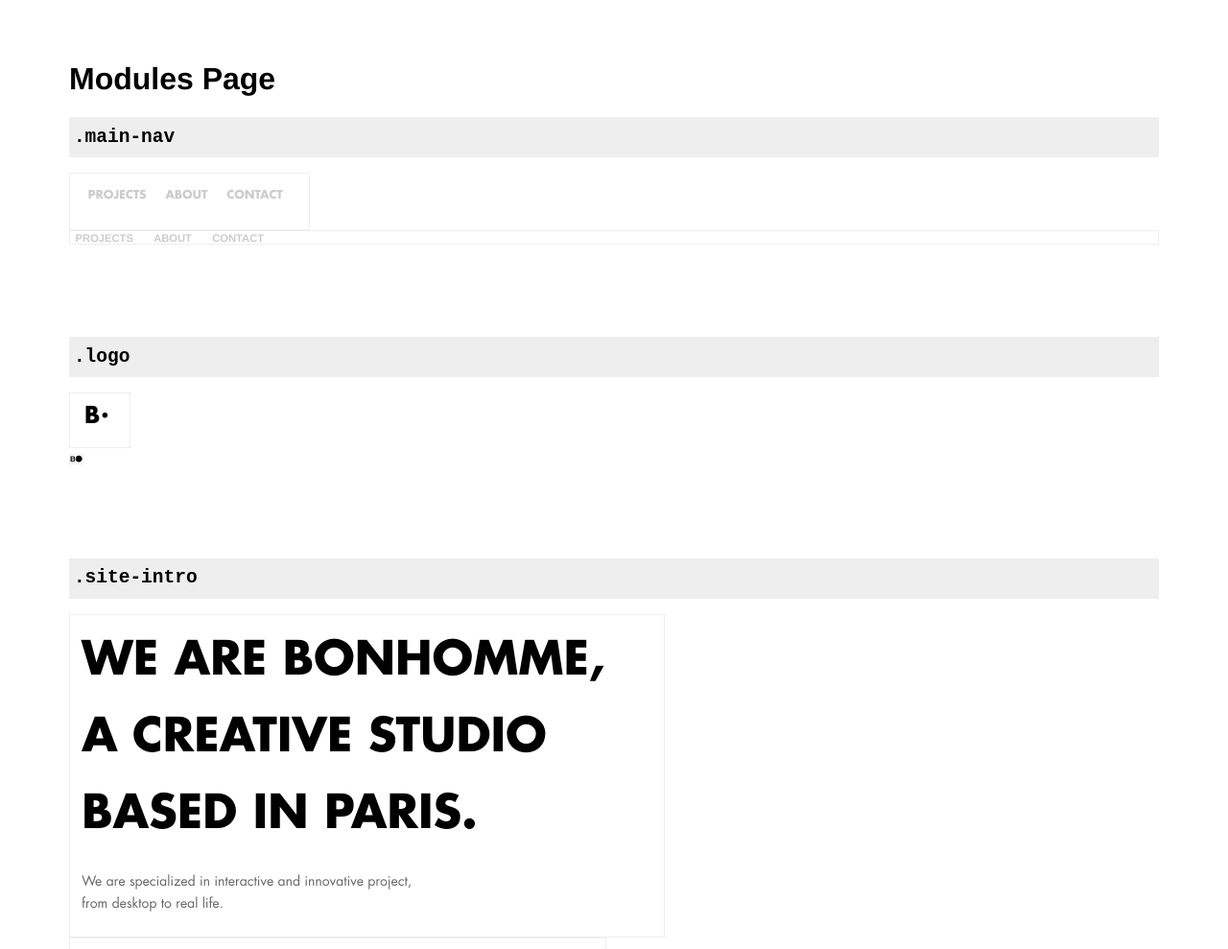
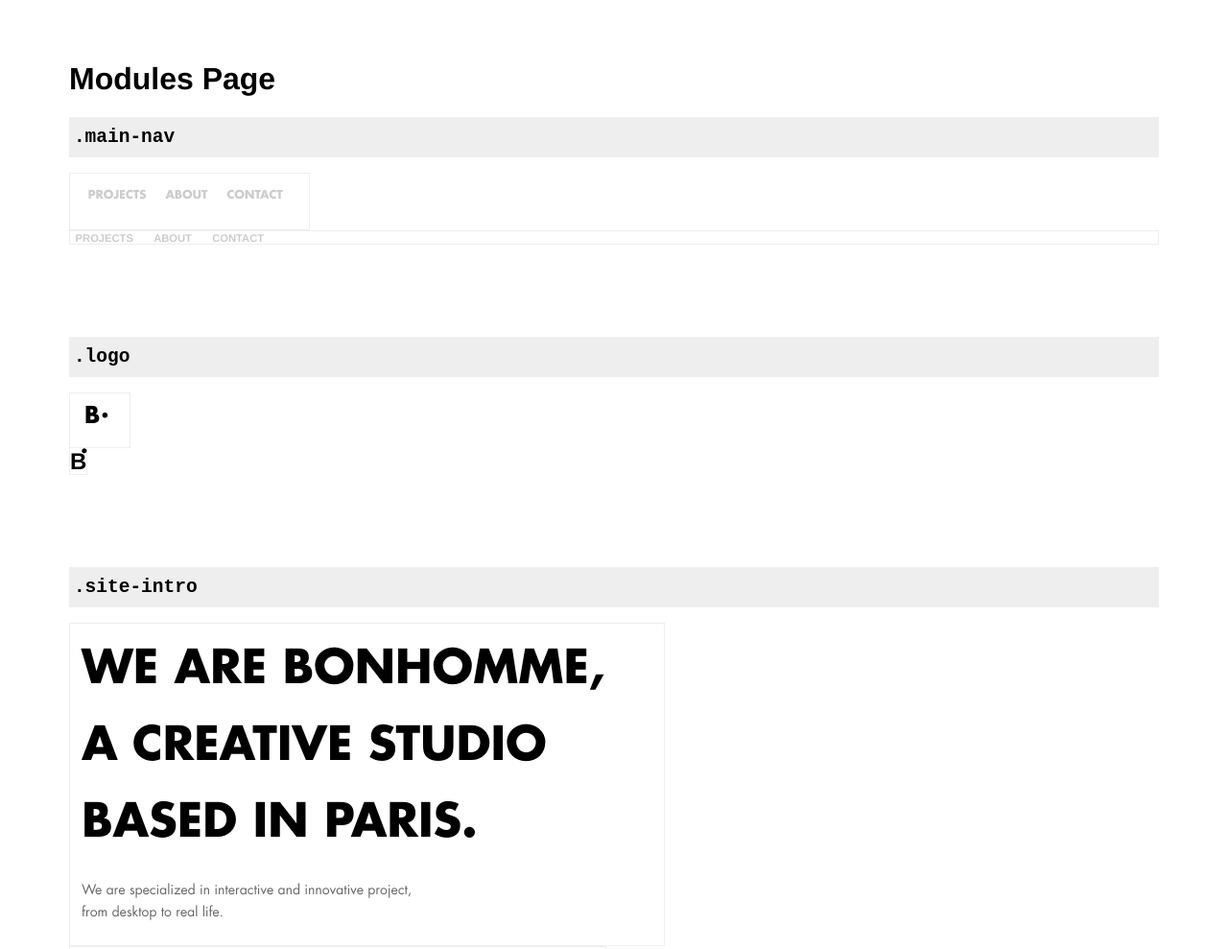
Before and after one commit to lindseygiaquinto/casestudy-bonhommeparis, a website: page app/modules.html in a window 1280 px wide. Shown: the top 989 px of the page at 96% size. Drawn offline with nearby package versions, Linux system fonts and the light colour scheme; files that its build step writes are made by us from their sources.

Commit message:
began styling logo module

```diff
--- a/app/modules.html
+++ b/app/modules.html
@@ -32,7 +32,7 @@
 
     <h1>Modules Page</h1>
 
-    <!-- .main nav -->
+    <!-- .main-nav -->
     <div class="css-module">
       <h2>.main-nav</h2>
       <img class="sample-image" src="images/modules/main-nav.png" alt="Main Nav">
@@ -52,7 +52,7 @@
       <h2>.logo</h2>
       <img class="sample-image" src="images/modules/logo.png" alt="Logo">
 
-      <a href="#" class="logo">B<i class="fa fa-circle"></i></a>
+      <a href="#" class="logo">B<i class=" dot fa fa-circle"></i></a>
     </div>
 
     <!-- .site-intro -->
--- a/app/styles/_logo.scss
+++ b/app/styles/_logo.scss
@@ -1,11 +1,19 @@
 // logo.scss
 
 .logo {
+	position: relative;
 	text-decoration: none;
-	font-size: 0.5em;
+	font-size: 1.5em;
 	font-weight: 900;
 	color: $black;
 	  &:hover {
 	  opacity: 0.6;
 	  }
+	  .dot {
+	    font-size: 0.1em;
+	    padding-left: 0.3em;
+	    position: absolute;
+	    top: 0;
+	    right: 0;
+	  }
 }
```
